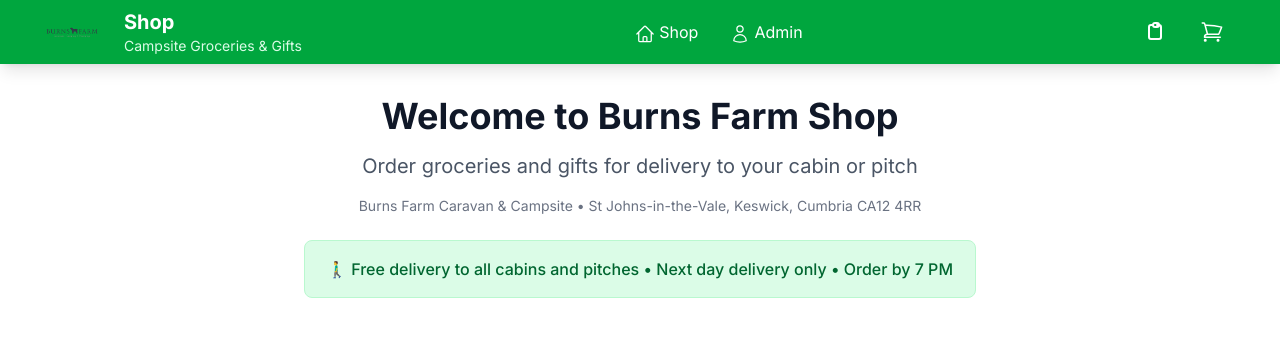
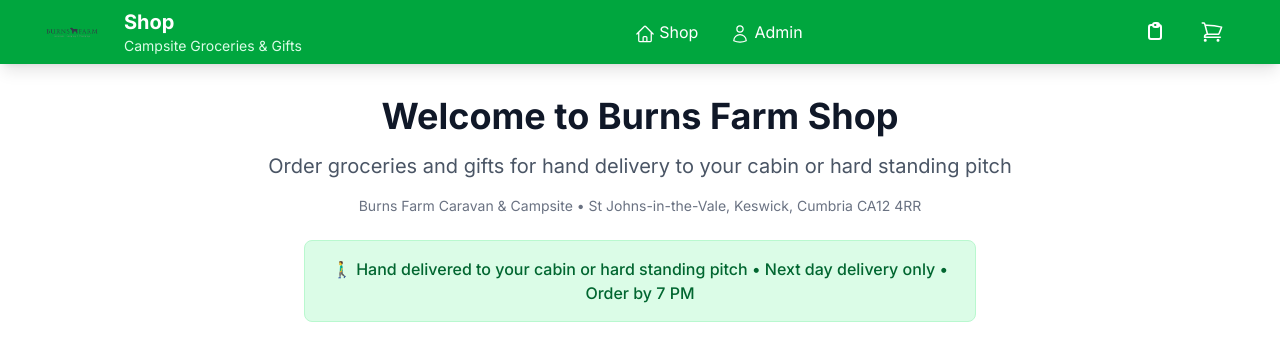
Before and after one commit to GHaigh/burnsfarmshop, a Next.js app: page / in a window 1280 px wide. Shown: the top 344 px of the page. Built offline with nearby package versions, Linux system fonts and the light colour scheme.

Commit message:
Update delivery messaging: change 'Free delivery to all cabins and pitches' to 'Hand delivered to your cabin or hard standing pitch'

```diff
--- a/src/app/basket/page.tsx
+++ b/src/app/basket/page.tsx
@@ -165,7 +165,7 @@
 
             <div className="mt-6 p-4 bg-green-50 rounded-lg">
               <p className="text-green-800 text-sm">
-                <strong>Free delivery</strong> to all cabins and pitches.
+                <strong>Hand delivered</strong> to your cabin or hard standing pitch.
                 Next day delivery only • Order by 7 PM.
               </p>
             </div>
--- a/src/app/layout.tsx
+++ b/src/app/layout.tsx
@@ -9,7 +9,7 @@
 
 export const metadata: Metadata = {
   title: "Burns Farm Shop - Campsite Groceries & Gifts",
-  description: "Order groceries and gifts for delivery to your cabin or pitch at Burns Farm Caravan & Campsite, St Johns-in-the-Vale, Keswick, Cumbria",
+  description: "Order groceries and gifts for hand delivery to your cabin or hard standing pitch at Burns Farm Caravan & Campsite, St Johns-in-the-Vale, Keswick, Cumbria",
   keywords: "campsite, groceries, gifts, delivery, Burns Farm, Lake District, Keswick, Cumbria, St Johns-in-the-Vale",
 };
 
--- a/src/app/page.tsx
+++ b/src/app/page.tsx
@@ -180,14 +180,14 @@
           Welcome to Burns Farm Shop
         </h1>
         <p className="text-xl text-gray-600 mb-4">
-          Order groceries and gifts for delivery to your cabin or pitch
+          Order groceries and gifts for hand delivery to your cabin or hard standing pitch
         </p>
         <div className="text-gray-500 text-sm mb-6">
           <p>Burns Farm Caravan & Campsite • St Johns-in-the-Vale, Keswick, Cumbria CA12 4RR</p>
         </div>
         <div className="bg-green-100 border border-green-200 rounded-lg p-4 max-w-2xl mx-auto">
           <p className="text-green-800 font-medium">
-            🚶‍♂️ Free delivery to all cabins and pitches • Next day delivery only • Order by 7 PM
+            🚶‍♂️ Hand delivered to your cabin or hard standing pitch • Next day delivery only • Order by 7 PM
           </p>
         </div>
       </div>
```
